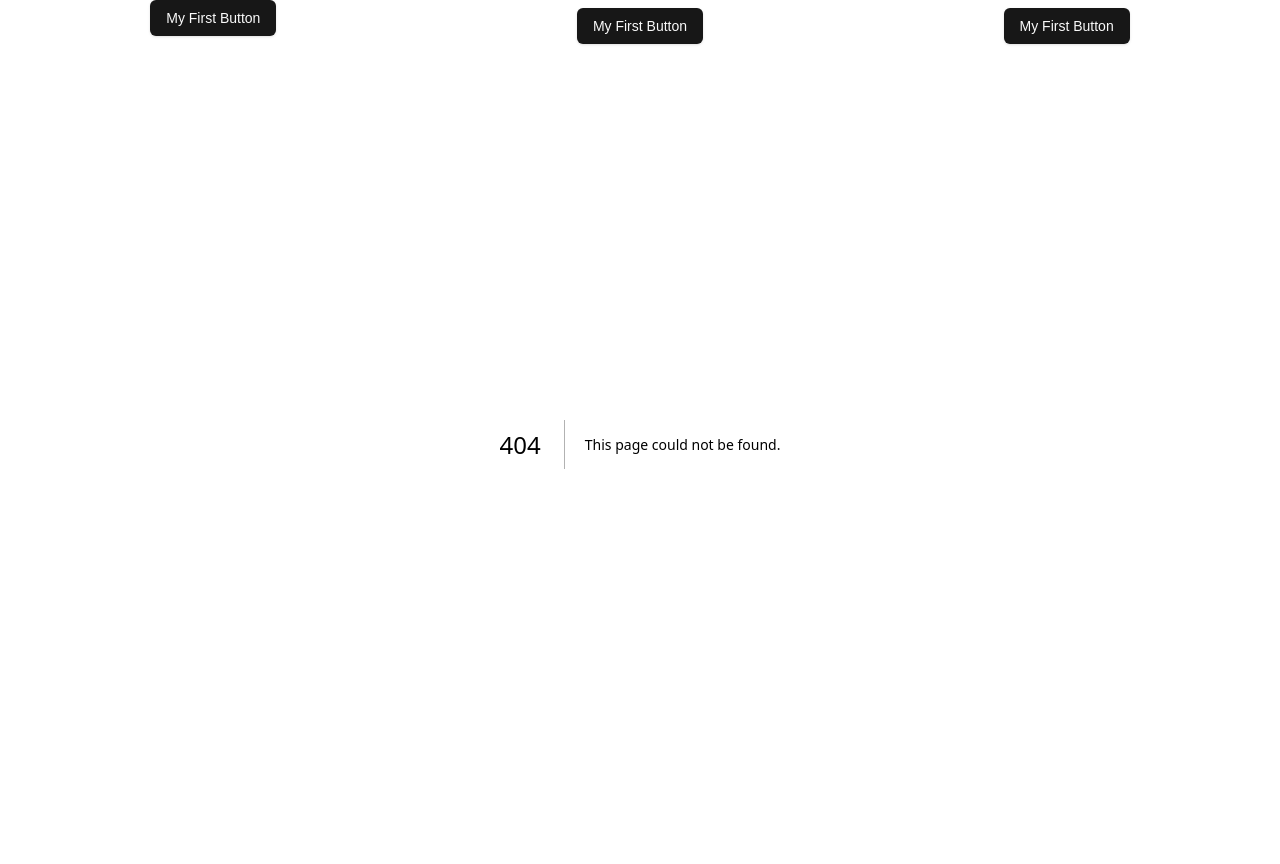
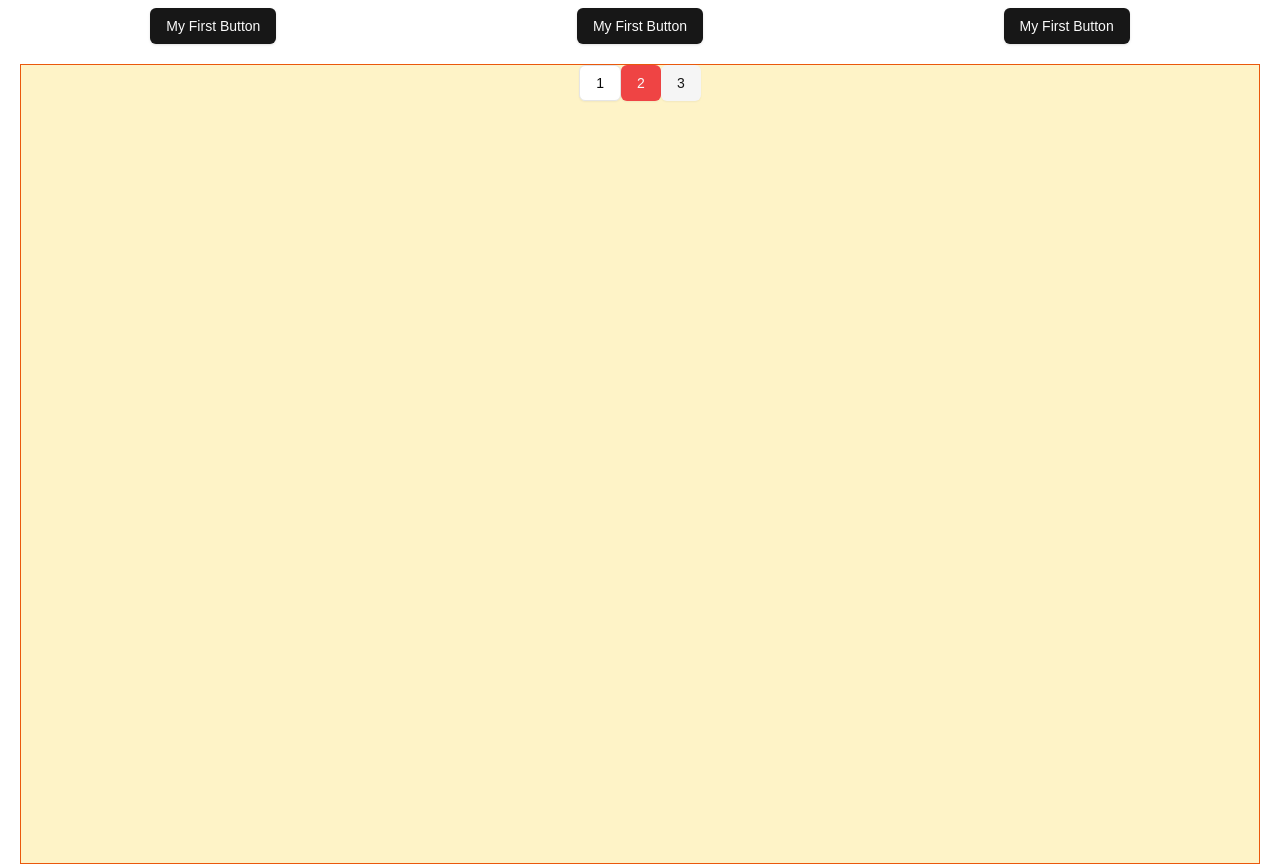
Before and after one commit to IgorZn/nextjs-lms, a Next.js app: page /herpage in a window 1280 px wide. Before the commit this address had no page. Built offline with nearby package versions, Linux system fonts and the light colour scheme.

Commit message:
+folder structure

```diff
--- /dev/null
+++ b/app/(auth)/(routes)/sign-in/page.tsx
@@ -0,0 +1,7 @@
+import React from 'react'
+
+function Page(props) {
+  return <div>This is the sign-in page</div>
+}
+
+export default Page
--- /dev/null
+++ b/app/(test-group)/herpage/page.tsx
@@ -0,0 +1,14 @@
+import React from 'react'
+import { Button } from '@/components/ui/button'
+
+function Page(props) {
+  return (
+    <div>
+      <Button variant={'outline'}>1</Button>
+      <Button variant={'destructive'}>2</Button>
+      <Button variant={'secondary'}>3</Button>
+    </div>
+  )
+}
+
+export default Page
--- /dev/null
+++ b/app/(test-group)/layout.tsx
@@ -0,0 +1,11 @@
+import React from 'react'
+
+function Layout({ children }: Readonly<{ children: React.ReactNode }>) {
+  return (
+    <div className={'m-5 flex h-dvh flex-col justify-around border border-orange-600 bg-amber-100 md:flex-row'}>
+      {children}
+    </div>
+  )
+}
+
+export default Layout
--- /dev/null
+++ b/app/(test-group)/mypage/page.tsx
@@ -0,0 +1,7 @@
+import React from 'react'
+
+function Page(props) {
+  return <div>My Page</div>
+}
+
+export default Page
--- /dev/null
+++ b/app/api/test/route.ts
@@ -0,0 +1,5 @@
+import { NextResponse } from 'next/server'
+
+export async function GET() {
+  return NextResponse.json({ message: 'test API message' })
+}
--- a/app/layout.tsx
+++ b/app/layout.tsx
@@ -22,10 +22,12 @@ export default function RootLayout({ children }: Readonly<{ children: React.Reac
   return (
     <html lang='en'>
       <body className={`${geistSans.variable} ${geistMono.variable} antialiased`}>
-        <div className={'flex flex-col justify-around space-y-2 md:flex-row'}>
-          <Button>My First Button</Button>
-          <Button>My First Button</Button>
-          <Button>My First Button</Button>
+        <div className={'mt-2'}>
+          <div className={'flex flex-col items-center justify-around md:flex-row'}>
+            <Button>My First Button</Button>
+            <Button>My First Button</Button>
+            <Button>My First Button</Button>
+          </div>
         </div>
 
         {children}
--- /dev/null
+++ b/app/test/page.tsx
@@ -0,0 +1,7 @@
+import React from 'react'
+
+function Page(props) {
+  return <div>Hello from test</div>
+}
+
+export default Page
```
Also changed, not shown: app/(dashboard)/(routes)/page.tsx (renamed from app/page.tsx).
